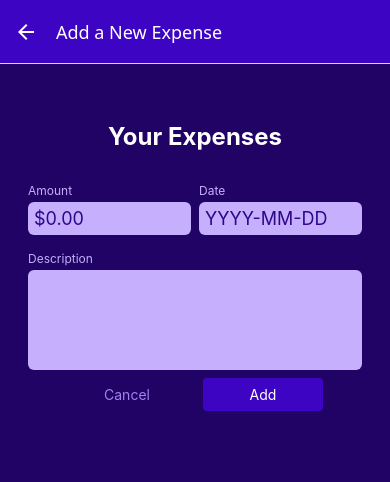
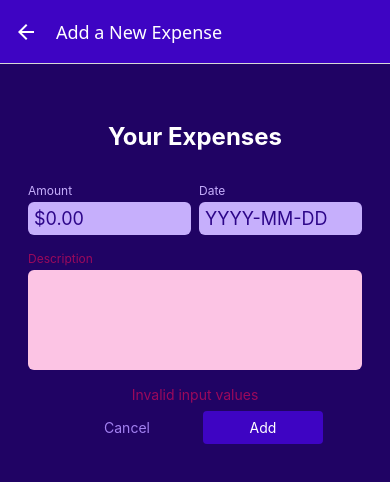
Before and after one commit to lexkirik/ExpansesApp, a React Native app: screen /ManageExpenses in a window 390 px wide. Shown: the top 482 px of the page. Built offline with nearby package versions, Linux system fonts and the light colour scheme.

Commit message:
added input validation

```diff
--- a/components/ExpenseForm.js
+++ b/components/ExpenseForm.js
@@ -1,22 +1,66 @@
-import { StyleSheet, Text, View } from "react-native";
+import { Alert, StyleSheet, Text, View } from "react-native";
 import Input from "./Input";
 import { useState } from "react";
+import CustomButton from "./CustomButton";
+import { getFormattedDate } from "../utility/date";
+import { GlobalStyles } from "../constants/styles";
 
-function ExpenseForm() {
-  const [inputValues, setInputValues] = useState({
-    amount: "",
-    date: "",
-    description: "",
+function ExpenseForm({ onCancel, onSubmit, submitButtonLabel, defaultValue }) {
+  const [inputs, setInputs] = useState({
+    amount: {
+      value: defaultValue ? defaultValue.amount.toString() : "",
+      isValid: true,
+    },
+    date: {
+      value: defaultValue ? getFormattedDate(defaultValue.date) : "",
+      isValid: true,
+    },
+    description: { value: defaultValue ? defaultValue.description : "" },
+    isValid: true,
   });
 
   function inputChangeHandler(inputIdentifier, enteredValue) {
-    setInputValues((currentInput) => {
+    setInputs((currentInputs) => {
       return {
-        ...currentInput,
-        [inputIdentifier]: enteredValue,
+        ...currentInputs,
+        [inputIdentifier]: { value: enteredValue, isValid: true },
       };
     });
   }
+
+  function submitPressedHandler() {
+    const expenseData = {
+      amount: +inputs.amount.value,
+      date: new Date(inputs.date.value),
+      description: inputs.description.value,
+    };
+
+    const isAmountValid = !isNaN(expenseData.amount) && expenseData.amount > 0;
+    const isDateValid = expenseData.date.toString() !== "Invalid Date";
+    const isDescriptionValid = expenseData.description.trim().length > 0;
+
+    if (!isAmountValid || !isDateValid || !isDescriptionValid) {
+      // Alert.alert("Invalid input", "Check your values");
+      setInputs((currentInputs) => {
+        return {
+          amount: { value: currentInputs.amount.value, isValid: isAmountValid },
+          date: { value: currentInputs.date.value, isValid: isDateValid },
+          description: {
+            value: currentInputs.description.value,
+            isValid: isDescriptionValid,
+          },
+        };
+      });
+      return;
+    }
+
+    onSubmit(expenseData);
+  }
+
+  const isFormValid =
+    !inputs.amount.isValid ||
+    !inputs.date.isValid ||
+    !inputs.description.isValid;
 
   return (
     <View style={styles.form}>
@@ -25,32 +69,46 @@ function ExpenseForm() {
         <Input
           style={styles.rowInput}
           label="Amount"
+          invalid={!inputs.amount.isValid}
           textInputConfig={{
             keyBoardType: "decimal-pad",
             placeholder: "$0.00",
             onChangeText: inputChangeHandler.bind(this, "amount"),
-            value: inputValues.amount,
+            value: inputs.amount.value,
           }}
         />
         <Input
           style={styles.rowInput}
           label="Date"
+          invalid={!inputs.date.isValid}
           textInputConfig={{
             placeholder: "YYYY-MM-DD",
             maxLength: 10,
             onChangeText: inputChangeHandler.bind(this, "date"),
-            value: inputValues.date,
+            value: inputs.date.value,
           }}
         />
       </View>
       <Input
         label="Description"
+        invalid={!inputs.description.isValid}
         textInputConfig={{
           multiline: true,
           onChangeText: inputChangeHandler.bind(this, "description"),
-          value: inputValues.description,
+          value: inputs.description.value,
         }}
       />
+      {isFormValid && (
+        <Text style={styles.errorText}>Invalid input values</Text>
+      )}
+      <View style={styles.buttons}>
+        <CustomButton mode="flat" onPress={onCancel} style={styles.button}>
+          Cancel
+        </CustomButton>
+        <CustomButton onPress={submitPressedHandler} style={styles.button}>
+          {submitButtonLabel}
+        </CustomButton>
+      </View>
     </View>
   );
 }
@@ -75,4 +133,18 @@ const styles = StyleSheet.create({
   rowInput: {
     flex: 1,
   },
+  buttons: {
+    flexDirection: "row",
+    justifyContent: "center",
+    alignItems: "center",
+  },
+  button: {
+    minWidth: 120,
+    marginHorizontal: 8,
+  },
+  errorText: {
+    textAlign: "center",
+    color: GlobalStyles.colors.error500,
+    margin: 8,
+  },
 });
--- a/components/Input.js
+++ b/components/Input.js
@@ -1,15 +1,21 @@
 import { StyleSheet, Text, TextInput, View } from "react-native";
 import { GlobalStyles } from "../constants/styles";
 
-function Input({ label, style, textInputConfig }) {
+function Input({ label, style, textInputConfig, invalid }) {
   const inputStyles = [styles.input];
   if (textInputConfig && textInputConfig.multiline) {
     inputStyles.push(styles.inputMultiline);
   }
 
+  if (invalid) {
+    inputStyles.push(styles.invalidInput);
+  }
+
   return (
     <View style={[styles.container, style]}>
-      <Text style={styles.label}>{label}</Text>
+      <Text style={[styles.label, invalid && styles.invalidLabel]}>
+        {label}
+      </Text>
       <TextInput {...textInputConfig} style={inputStyles} />
     </View>
   );
@@ -38,4 +44,10 @@ const styles = StyleSheet.create({
     minHeight: 100,
     textAlignVertical: "top",
   },
+  invalidLabel: {
+    color: GlobalStyles.colors.error500,
+  },
+  invalidInput: {
+    backgroundColor: GlobalStyles.colors.error50,
+  },
 });
--- a/screens/ManageExpenses.js
+++ b/screens/ManageExpenses.js
@@ -11,6 +11,10 @@ function ManageExpenses({ route, navigation }) {
   const expensesContext = useContext(ExpensesContext);
   const editedExpenseID = route.params?.expenseID;
   const isEditing = !!editedExpenseID;
+
+  const selectedExpense = expensesContext.expenses.find(
+    (expense) => expense.id === editedExpenseID
+  );
 
   useLayoutEffect(() => {
     navigation.setOptions({
@@ -27,34 +31,23 @@ function ManageExpenses({ route, navigation }) {
     navigation.goBack();
   }
 
-  function confirmHandler() {
+  function confirmHandler(expenseData) {
     if (isEditing) {
-      expensesContext.updateExpense(editedExpenseID, {
-        description: "Test!",
-        amount: 19.99,
-        date: new Date("2025-09-03"),
-      });
+      expensesContext.updateExpense(editedExpenseID, expenseData);
     } else {
-      expensesContext.addExpense({
-        description: "Test",
-        amount: 12.99,
-        date: new Date("2025-09-04"),
-      });
+      expensesContext.addExpense(expenseData);
     }
     navigation.goBack();
   }
 
   return (
     <View style={styles.container}>
-      <ExpenseForm />
-      <View style={styles.buttons}>
-        <CustomButton mode="flat" onPress={cancelHandelr} style={styles.button}>
-          Cancel
-        </CustomButton>
-        <CustomButton onPress={confirmHandler} style={styles.button}>
-          {isEditing ? "Update" : "Add"}
-        </CustomButton>
-      </View>
+      <ExpenseForm
+        onCancel={cancelHandelr}
+        onSubmit={confirmHandler}
+        submitButtonLabel={isEditing ? "Update" : "Add"}
+        defaultValue={selectedExpense}
+      />
       {isEditing && (
         <View style={styles.trash}>
           <Button
@@ -84,13 +77,4 @@ const styles = StyleSheet.create({
     borderTopColor: GlobalStyles.colors.primary200,
     alignItems: "center",
   },
-  buttons: {
-    flexDirection: "row",
-    justifyContent: "center",
-    alignItems: "center",
-  },
-  button: {
-    minWidth: 120,
-    marginHorizontal: 8,
-  },
 });
--- a/utility/date.js
+++ b/utility/date.js
@@ -1,5 +1,5 @@
 export function getFormattedDate(date) {
-  return `${date.getFullYear()}-${date.getMonth() + 1}-${date.getDate()}`;
+  return date.toISOString().slice(0, 10);
 }
 
 export function getDateMinusDays(date, days) {
```
